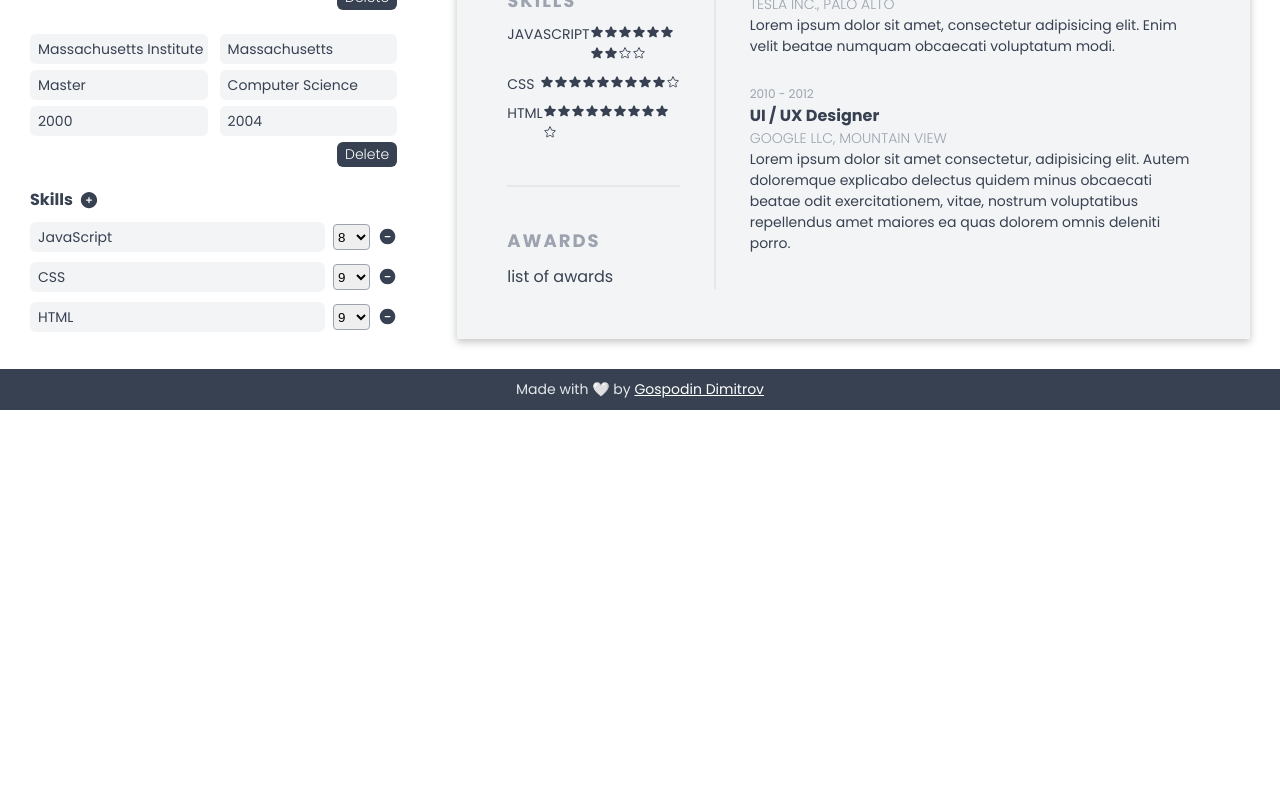
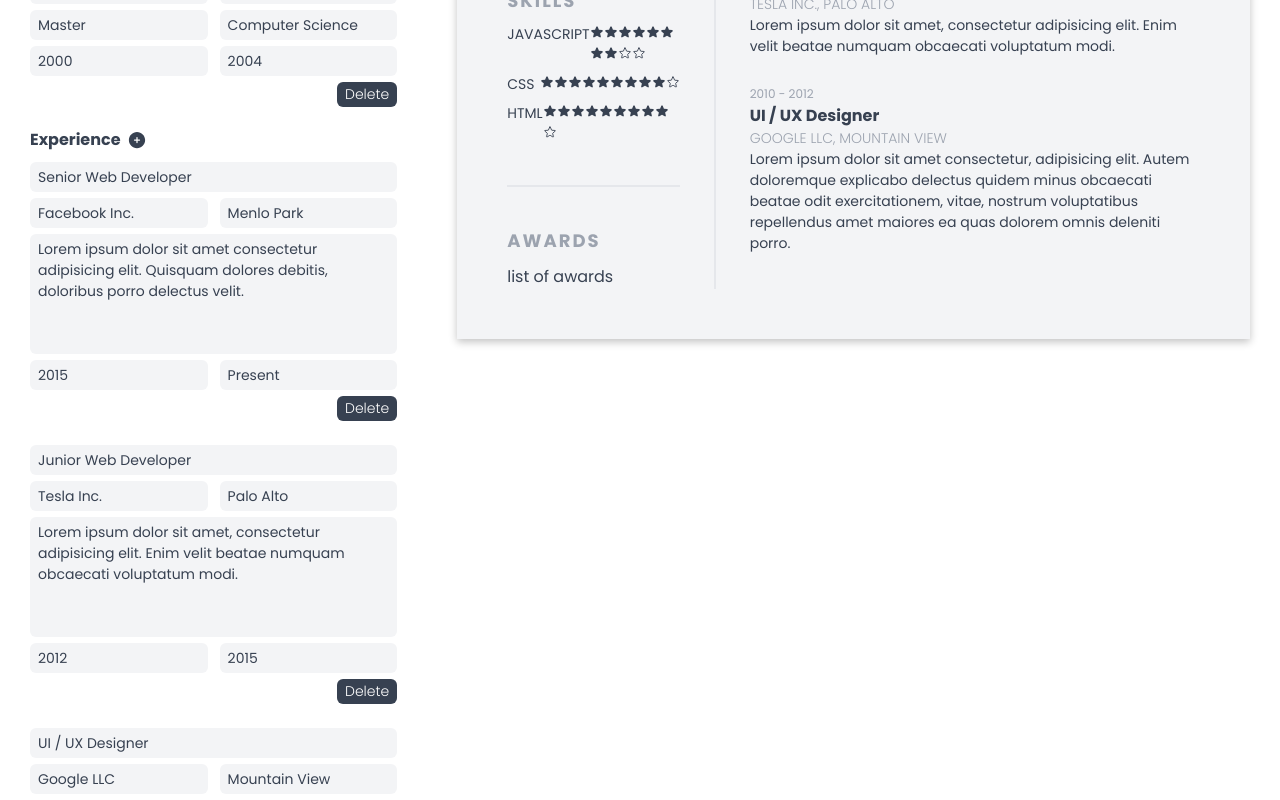
Before and after one commit to GDimitroff/cv-creator, a React (Create React App) app: page / in a window 1280 px wide. Shown: the part 840-1640 px from the top of the page. Before the commit the page ends 1250 px from the top, so only its background shows below. Built offline with nearby package versions, Linux system fonts and the light colour scheme.

Commit message:
Implement add experience functionality

```diff
--- a/src/components/CVForm/CVForm.js
+++ b/src/components/CVForm/CVForm.js
@@ -1,5 +1,6 @@
 import GeneralInfo from './GeneralInfo';
 import Education from './Education';
+import Experience from './Experience';
 import Skills from './Skills';
 import classes from './CVForm.module.css';
 
@@ -8,6 +9,7 @@ const CVForm = () => {
     <section className={classes['cv-form']}>
       <GeneralInfo />
       <Education />
+      <Experience />
       <Skills />
     </section>
   );
--- /dev/null
+++ b/src/components/CVForm/Experience.js
@@ -0,0 +1,32 @@
+import { useCV, useCVDispatch } from '../../contexts/CVContext';
+import { PlusCircleIcon } from '@heroicons/react/24/solid';
+
+import ExperienceForm from './ExperienceForm';
+import classes from './Experience.module.css';
+
+const Experience = () => {
+  const { experience } = useCV();
+  const dispatch = useCVDispatch();
+
+  const handleAddExperience = () => {
+    dispatch({
+      type: 'ADD_EXPERIENCE',
+    });
+  };
+
+  const educationList = experience.map((e) => {
+    return <ExperienceForm experience={e} key={e.id} />;
+  });
+
+  return (
+    <div>
+      <header className={classes.header}>
+        <h3>Experience</h3>
+        <PlusCircleIcon onClick={handleAddExperience} className={classes.add} />
+      </header>
+      <div className={classes.education}>{educationList}</div>
+    </div>
+  );
+};
+
+export default Experience;
--- /dev/null
+++ b/src/components/CVForm/Experience.module.css
@@ -0,0 +1,29 @@
+.header {
+  display: flex;
+  align-items: center;
+  gap: 6px;
+  margin-top: 2rem;
+  margin-bottom: 1rem;
+}
+
+.header h3 {
+  font-size: 1.6rem;
+}
+
+.add {
+  width: 20px;
+  color: var(--primary-dark);
+  cursor: pointer;
+  transition: 0.2s ease-in-out;
+}
+
+.add:hover,
+.add:active {
+  color: var(--secondary-dark);
+}
+
+.education {
+  display: flex;
+  flex-direction: column;
+  gap: 24px;
+}
--- /dev/null
+++ b/src/components/CVForm/ExperienceForm.js
@@ -0,0 +1,84 @@
+import { useCVDispatch } from '../../contexts/CVContext';
+
+import Input from '../UI/Input';
+import TextArea from '../UI/TextArea';
+import classes from './ExperienceForm.module.css';
+
+const ExperienceForm = ({ experience }) => {
+  const dispatch = useCVDispatch();
+
+  const handleOnChange = (e) => {
+    const { name, value } = e.target;
+
+    dispatch({
+      type: 'CHANGE_EXPERIENCE',
+      experience: { ...experience, [name]: value },
+    });
+  };
+
+  const handleDeleteExperience = () => {
+    dispatch({
+      type: 'DELETE_EXPERIENCE',
+      id: experience.id,
+    });
+  };
+
+  return (
+    <form className={classes.form}>
+      <Input
+        type="text"
+        name="position"
+        placeholder="Position"
+        value={experience.position}
+        onChange={(e) => handleOnChange(e)}
+      />
+      <div className={classes.input}>
+        <Input
+          type="text"
+          name="company"
+          placeholder="Company"
+          value={experience.company}
+          onChange={(e) => handleOnChange(e)}
+        />
+        <Input
+          type="text"
+          name="city"
+          placeholder="City"
+          value={experience.city}
+          onChange={(e) => handleOnChange(e)}
+        />
+      </div>
+      <TextArea
+        type="text"
+        name="description"
+        placeholder="Description"
+        value={experience.description}
+        onChange={(e) => handleOnChange(e)}
+      />
+      <div className={classes.input}>
+        <Input
+          type="tel"
+          name="from"
+          placeholder="From"
+          value={experience.from}
+          onChange={(e) => handleOnChange(e)}
+        />
+        <Input
+          type="tel"
+          name="to"
+          placeholder="To"
+          value={experience.to}
+          onChange={(e) => handleOnChange(e)}
+        />
+      </div>
+      <button
+        className={classes.button}
+        type="button"
+        onClick={handleDeleteExperience}>
+        Delete
+      </button>
+    </form>
+  );
+};
+
+export default ExperienceForm;
--- /dev/null
+++ b/src/components/CVForm/ExperienceForm.module.css
@@ -0,0 +1,26 @@
+.form {
+  display: flex;
+  flex-direction: column;
+  gap: 6px;
+}
+
+.input {
+  display: flex;
+  gap: 12px;
+}
+
+.button {
+  font-weight: 300;
+  color: var(--primary-light);
+  background-color: var(--primary-dark);
+  align-self: end;
+  padding: 2px 8px;
+  font-size: 1.4rem;
+  border-radius: 6px;
+  transition: 0.2s ease-in-out;
+}
+
+.button:hover,
+.button:active {
+  background-color: var(--secondary-dark);
+}
--- a/src/components/CVPreview/CVPreview.module.css
+++ b/src/components/CVPreview/CVPreview.module.css
@@ -1,5 +1,6 @@
 .cv-preview {
   flex-basis: 65%;
+  align-self: flex-start;
   background-color: var(--secondary-light);
   padding: 5rem;
   margin: 3rem;
--- a/src/components/UI/TextArea.module.css
+++ b/src/components/UI/TextArea.module.css
@@ -1,7 +1,7 @@
 .textarea {
   width: 100%;
   font-size: 1.4rem;
-  height: 180px;
+  height: 120px;
   padding: 5px;
   resize: none;
   background-color: var(--secondary-light);
--- a/src/contexts/CVContext.js
+++ b/src/contexts/CVContext.js
@@ -75,6 +75,46 @@ function cvReducer(cv, action) {
 
       return { ...newCV };
     }
+    case 'ADD_EXPERIENCE': {
+      return {
+        ...cv,
+        experience: [
+          {
+            id: uuidv4(),
+            position: '',
+            company: '',
+            city: '',
+            from: '',
+            to: '',
+            description: '',
+          },
+          ...cv.experience,
+        ],
+      };
+    }
+    case 'DELETE_EXPERIENCE': {
+      const updatedExperience = cv.experience.filter((e) => e.id !== action.id);
+
+      return {
+        ...cv,
+        experience: updatedExperience,
+      };
+    }
+    case 'CHANGE_EXPERIENCE': {
+      const index = cv.experience.findIndex(
+        (e) => e.id === action.experience.id
+      );
+
+      const newExperience = [...cv.experience];
+      newExperience[index] = { ...cv.experience[index], ...action.experience };
+
+      const newCV = {
+        ...cv,
+        experience: newExperience,
+      };
+
+      return { ...newCV };
+    }
     case 'ADD_SKILL': {
       return {
         ...cv,
--- a/src/data/emptyCV.js
+++ b/src/data/emptyCV.js
@@ -1,3 +1,5 @@
+import { v4 as uuidv4 } from 'uuid';
+
 const emptyCV = {
   generalInfo: {
     firstName: '',
@@ -10,9 +12,35 @@ const emptyCV = {
     linkedIn: '',
     facebook: '',
   },
-  skills: [],
-  experience: [],
-  education: [],
+  skills: [
+    {
+      id: uuidv4(),
+      title: '',
+      rating: '',
+    },
+  ],
+  experience: [
+    {
+      id: uuidv4(),
+      position: '',
+      company: '',
+      city: '',
+      from: '',
+      to: '',
+      description: '',
+    },
+  ],
+  education: [
+    {
+      id: uuidv4(),
+      universityName: '',
+      city: '',
+      degree: '',
+      subject: '',
+      from: '',
+      to: '',
+    },
+  ],
 };
 
 export default emptyCV;
```
